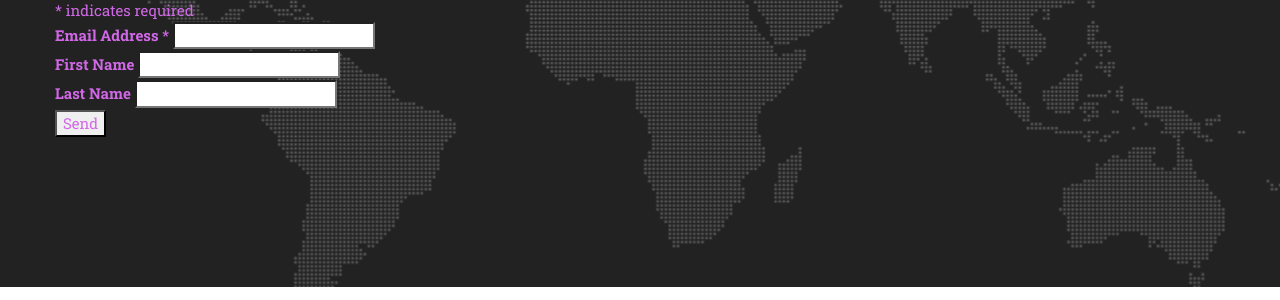
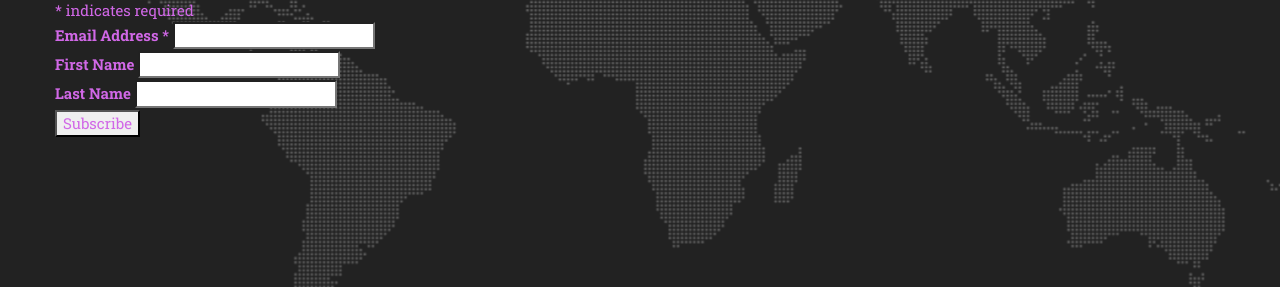
Before and after one commit to anyanalyticsapp/landing, a Jekyll site: the page built from index.html, in a window 1280 px wide and 900 px high, scrolled down 5214 px. Shown: the part 523-823 px from the top of the window. Built offline with Jekyll 4.4.1, drawn with Linux system fonts in a browser that asks for light colours; some web fonts are replaced; comment, search, counter and statistics services are not loaded.

Commit message:
change contact form to mc

```diff
--- a/_includes/contact.html
+++ b/_includes/contact.html
@@ -78,7 +78,8 @@
                                 <div style="position: absolute; left: -5000px;" aria-hidden="true"><input type="text" name="b_6013ad05e0686f54c1102fde6_063f5b0e2d" tabindex="-1" value=""></div>
                                 <div class="clear">
                                     <!-- <input type="submit" value="Subscribe" name="subscribe" id="mc-embedded-subscribe" class="button"> -->
-                                    <input type="submit" value="Send" name="subscribe" id="mc-embedded-subscribe" class="page-scroll">
+                                    <input type="submit" value="Subscribe" name="subscribe" id="mc-embedded-subscribe" class="button">
+                                    <!-- <input type="submit" value="Send" name="subscribe" id="mc-embedded-subscribe" class="page-scroll"> -->
                                 </div>
                                 </div>
                             </form>
```
